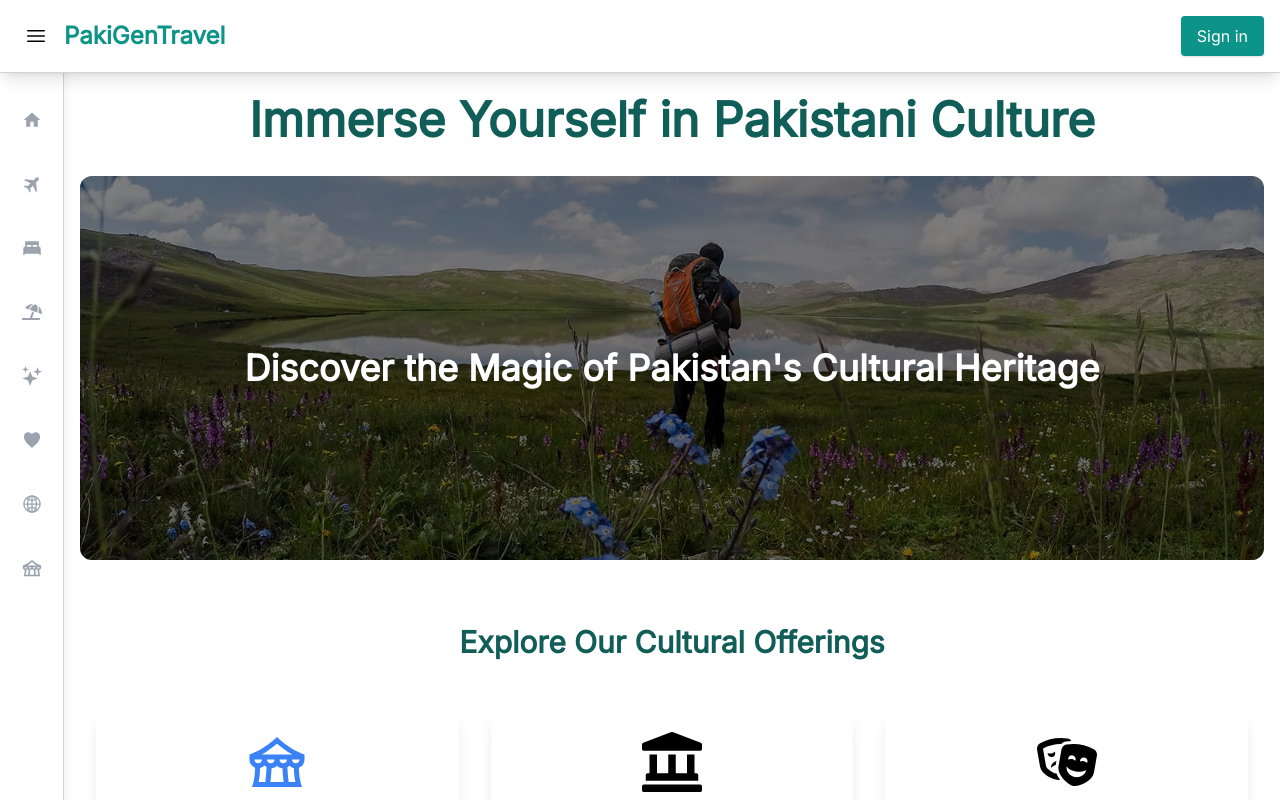
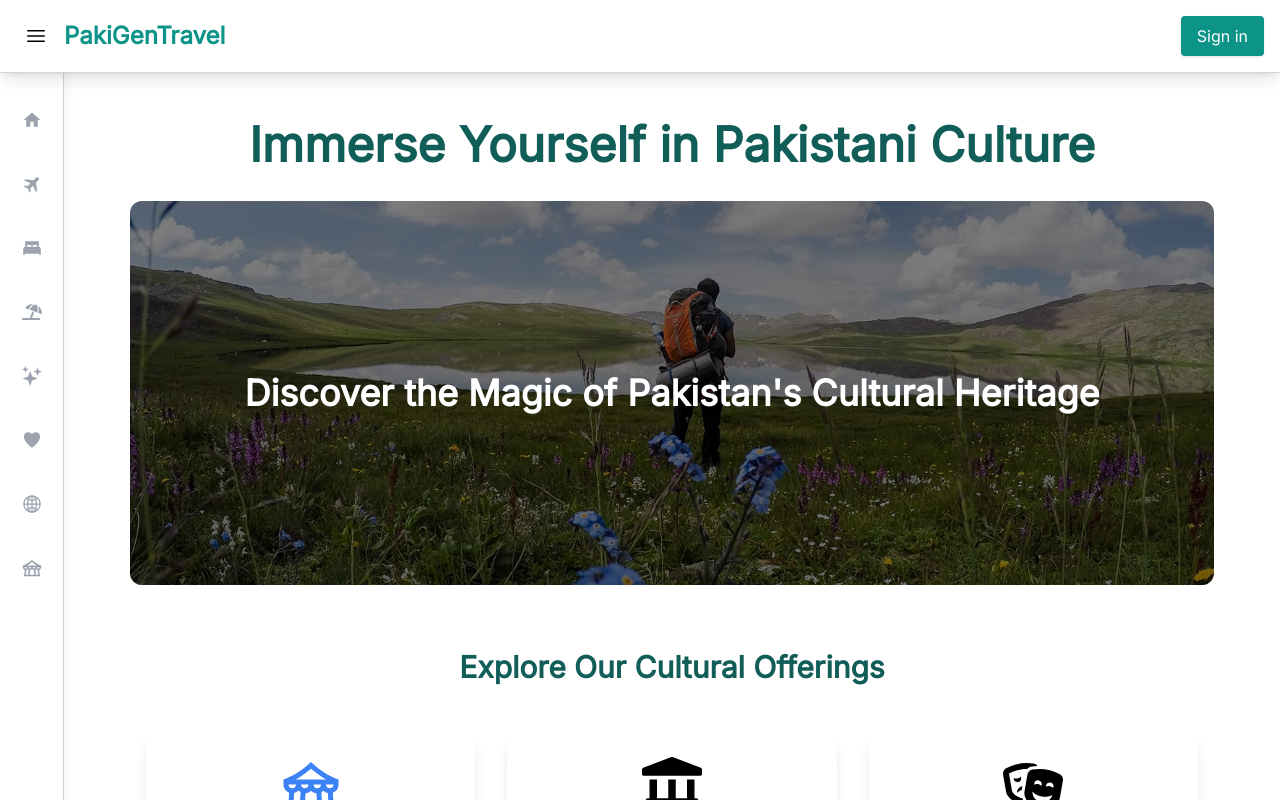
Before and after one commit to areebahmed575/FYP-Project, a Next.js app: page /Cultural in a window 1280 px wide. Shown: the top 800 px of the page. Built offline with nearby package versions, Linux system fonts and the light colour scheme.

Commit message:
padding added

```diff
--- a/src/app/Cultural/page.jsx
+++ b/src/app/Cultural/page.jsx
@@ -32,7 +32,7 @@
   }, []);
 
   return (
-    <div className="min-h-screen">
+    <div className="min-h-screen px-[50px] py-[25px]">
       <Head>
         <title>Cultural Experiences in Pakistan</title>
         <meta name="description" content="Discover the rich cultural heritage of Pakistan" />
```
